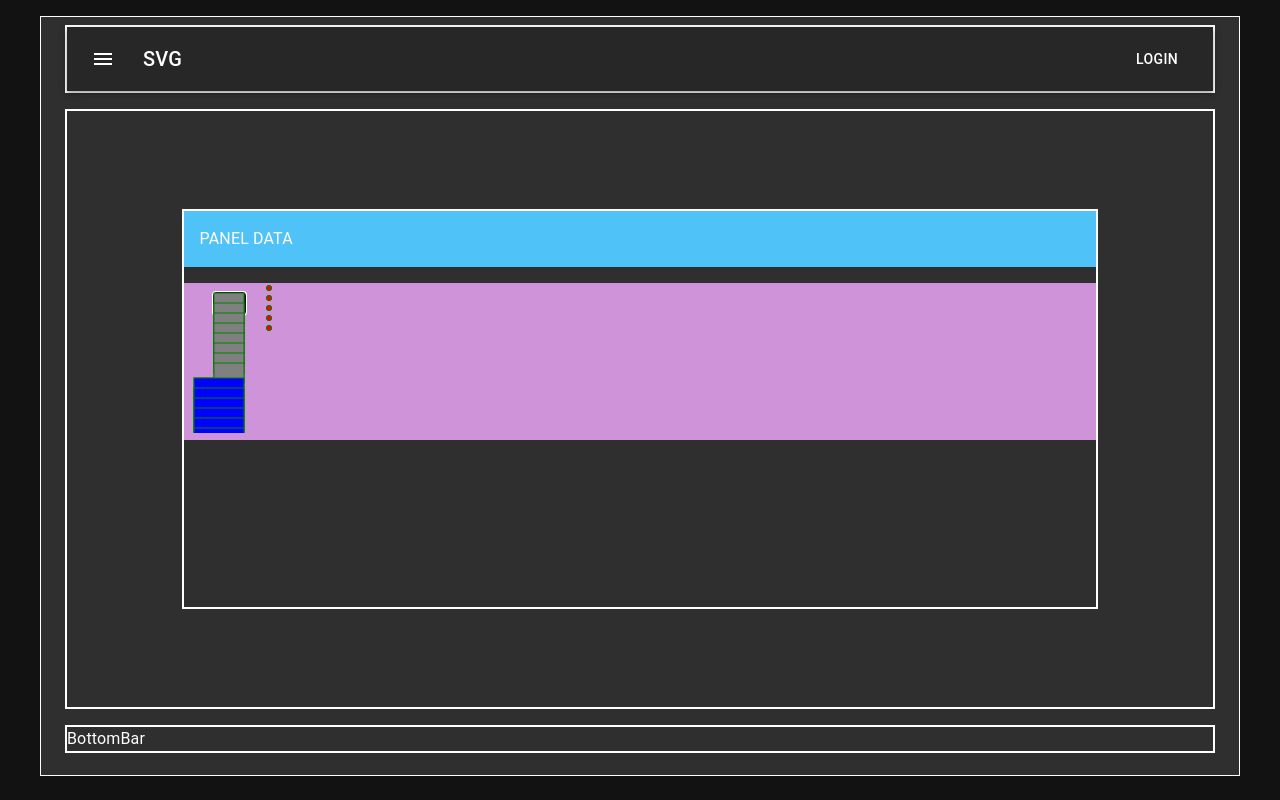
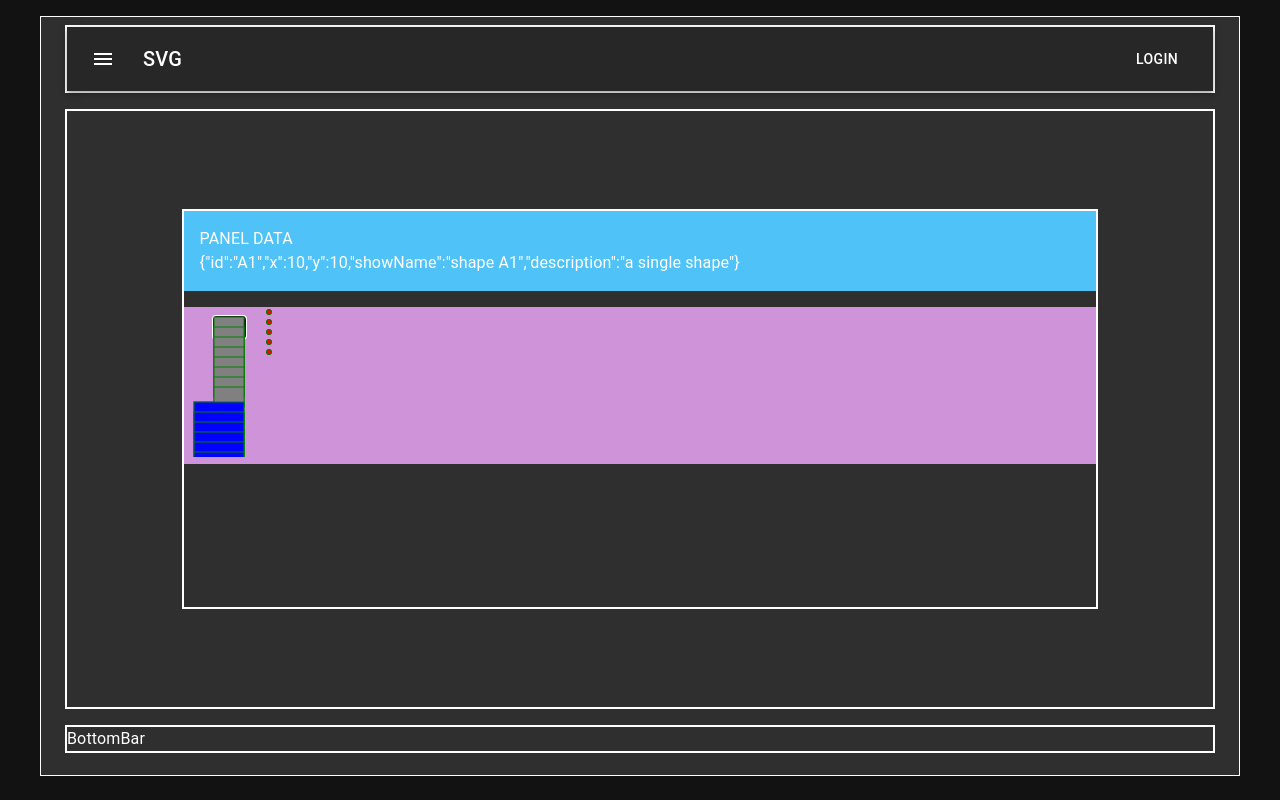
Before and after one commit to leostereo/svg_utils, a React (Create React App) app: page / in a window 1280 px wide. Built offline with nearby package versions, Linux system fonts and the light colour scheme.

Commit message:
first working version

```diff
--- a/package.json
+++ b/package.json
@@ -5,6 +5,7 @@
   "dependencies": {
     "@emotion/react": "^11.11.0",
     "@emotion/styled": "^11.11.0",
+    "@mui/icons-material": "^5.11.16",
     "@mui/material": "^5.13.2",
     "@testing-library/jest-dom": "^5.16.5",
     "@testing-library/react": "^13.4.0",
--- a/src/components/DinSVGMap.tsx
+++ b/src/components/DinSVGMap.tsx
@@ -12,16 +12,16 @@ import {
 } from "../Interfaces/GroupDataIfaces";
 
 type DinProps = {
-  setShapeInfo: () => void;
+  //setShapeInfo: React.Dispatch<React.SetStateAction<any>>;
+  setShapeInfo: (value:Shape) => void
 };
 
-const DinSVGMap = memo(function SVGMap({ setShapeInfo }: DinProps) {
+const DinSVGMap = memo(function SVGMap({ setShapeInfo }:DinProps) {
   // const handleClick = (event) => {
   //   // alert(event.target.id);
   // };
 
   const handleKeyDown = (event:any):void => {
-    //console.log('press : ',event.key);
 
     const nextMove:string | undefined =
       event.key === "ArrowDown"
@@ -94,15 +94,16 @@ const DinSVGMap = memo(function SVGMap({ setShapeInfo }: DinProps) {
   };
 
   const focusFirstShape = ():void => {
-    const firstFocus:any =  document.getElementsByClassName("focusable")[0]
+    const focusables =  document.getElementsByClassName("focusable")
+    const firstFocus =  focusables[0]
+
         if(firstFocus){
-            firstFocus.focus()
+            (firstFocus as HTMLElement).focus()
         }
 
   };
 
   let currentFocusId: string | null = "";
-
   let availableNeighbour: Neighbour = {
     up:   '',
     down: '',
@@ -141,7 +142,7 @@ const DinSVGMap = memo(function SVGMap({ setShapeInfo }: DinProps) {
   };
 
   const getCurrentNeighbours = () => {
-    const currentFocusedShape = document.activeElement;
+    const currentFocusedShape:Element | null = document.activeElement;
 
     if (currentFocusedShape) {
       currentFocusId = currentFocusedShape.id;
@@ -152,7 +153,6 @@ const DinSVGMap = memo(function SVGMap({ setShapeInfo }: DinProps) {
     const allFocusableData: Coord[] = [];
 
     const allFocusables = document.getElementsByClassName("focusable");
-    // console.log(allFocusables);
 
     for (let index = 0; index < allFocusables.length; index++) {
       if (allFocusables[index].id !== currentFocuseData.id) {
@@ -251,33 +251,32 @@ const DinSVGMap = memo(function SVGMap({ setShapeInfo }: DinProps) {
       right: rightNeighbour.id,
       left: leftNeighbour.id,
     };
-    //console.log(availableNeighbour);
   };
 
-  const getCurrentFocusData = () => {
+  const getCurrentFocusData = (currId:string) => {
     for (let index:number = 0; index < GroupsData.length; index++) {
       let ShapeData = GroupsData[index].shapes.find(
-        //(shape:RecShape|CircleShape) => shape.id === currentFocusId
-
         function getEcual (shape) {
-
-          return shape.id === currentFocusId
-
+          return shape.id === currId
         }
 
         );
       if (ShapeData) {
         return ShapeData;
-      }else{
-        return undefined
       }
     }
+    return undefined
   };
 
   const handleFocus = () => {
     getCurrentNeighbours();
-    //setShapeInfo(getCurrentFocusData());
-    getCurrentFocusData();
+    let Shape:Shape|undefined
+    if (currentFocusId){
+      Shape = getCurrentFocusData(currentFocusId)
+    }
+    if (Shape){
+      setShapeInfo(Shape);
+    }
   };
 
   useEffect(() => {
--- a/src/pages/SVGMapPage.tsx
+++ b/src/pages/SVGMapPage.tsx
@@ -1,12 +1,23 @@
-import { Box, Stack } from "@mui/material"
+import { Box, Stack, Typography } from "@mui/material"
 import  DinSVGMap  from "../components/DinSVGMap"
-
+import { useState } from "react";
+import { Shape } from "../Interfaces/GroupDataIfaces";
 export const SVGMapPage = () => {
 
 
-  const setShapeInfo = ():void=>{
-    console.log('object');
+  const initialShapeInfo : Shape = {
+    id: "",
+    x: 0,
+    y: 0,
+    showName: "",
+    description: "",
   }
+
+  const [shapeInfo, setShapeInfo] = useState<Shape>(initialShapeInfo);
+
+  // const setShapeInfo = ():void=>{
+  //   console.log('object');
+  // }
 
 
 
@@ -14,6 +25,7 @@ export const SVGMapPage = () => {
 <Stack spacing={2}>
         <Box bgcolor="info.light" p={2}>
            PANEL DATA
+           <Typography>{JSON.stringify(shapeInfo)}</Typography>
         </Box>
 
         <Box bgcolor="info.light">
```
Also changed, not shown: 1 other file (tests, documents, lock files or other folders).
